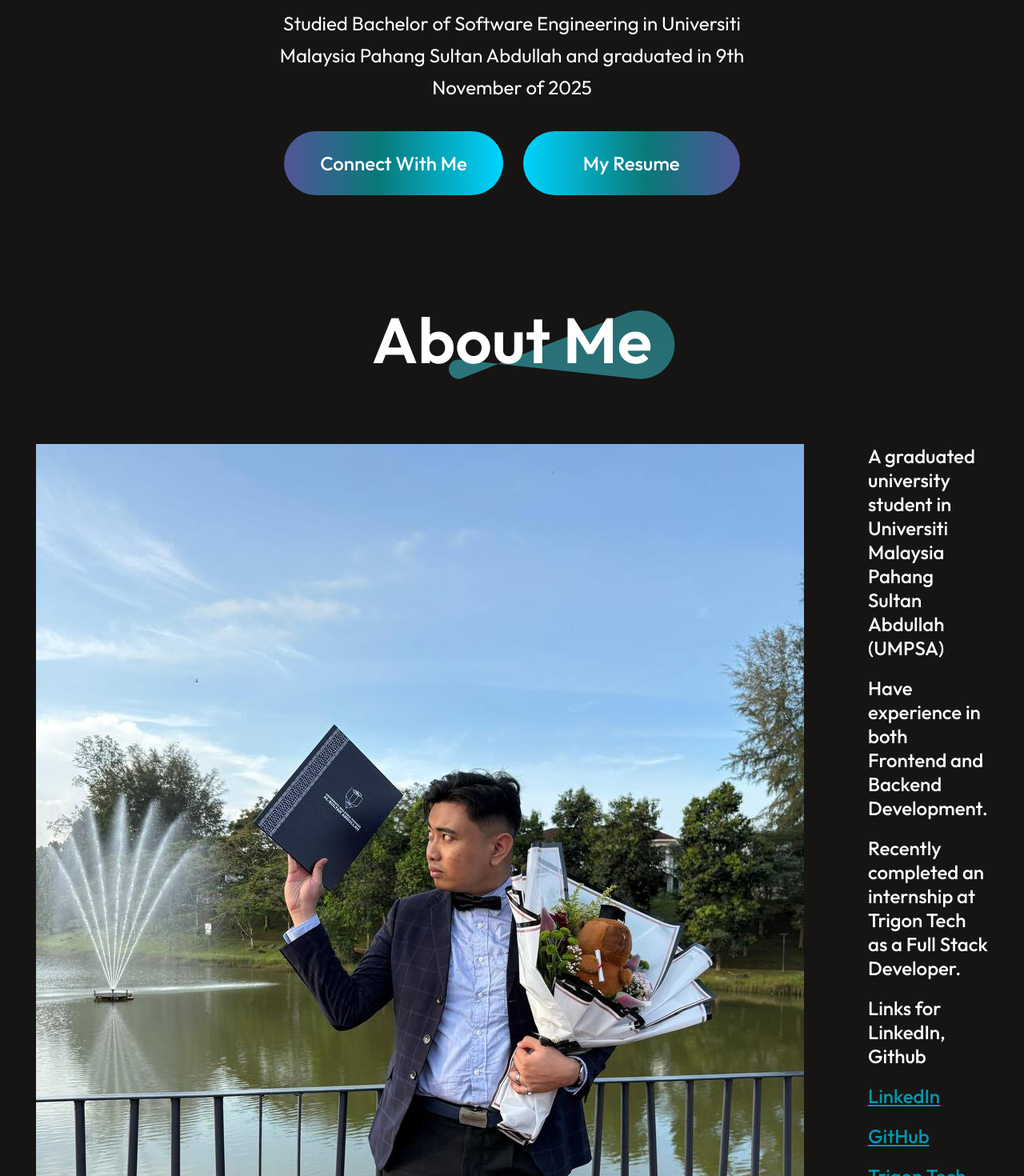
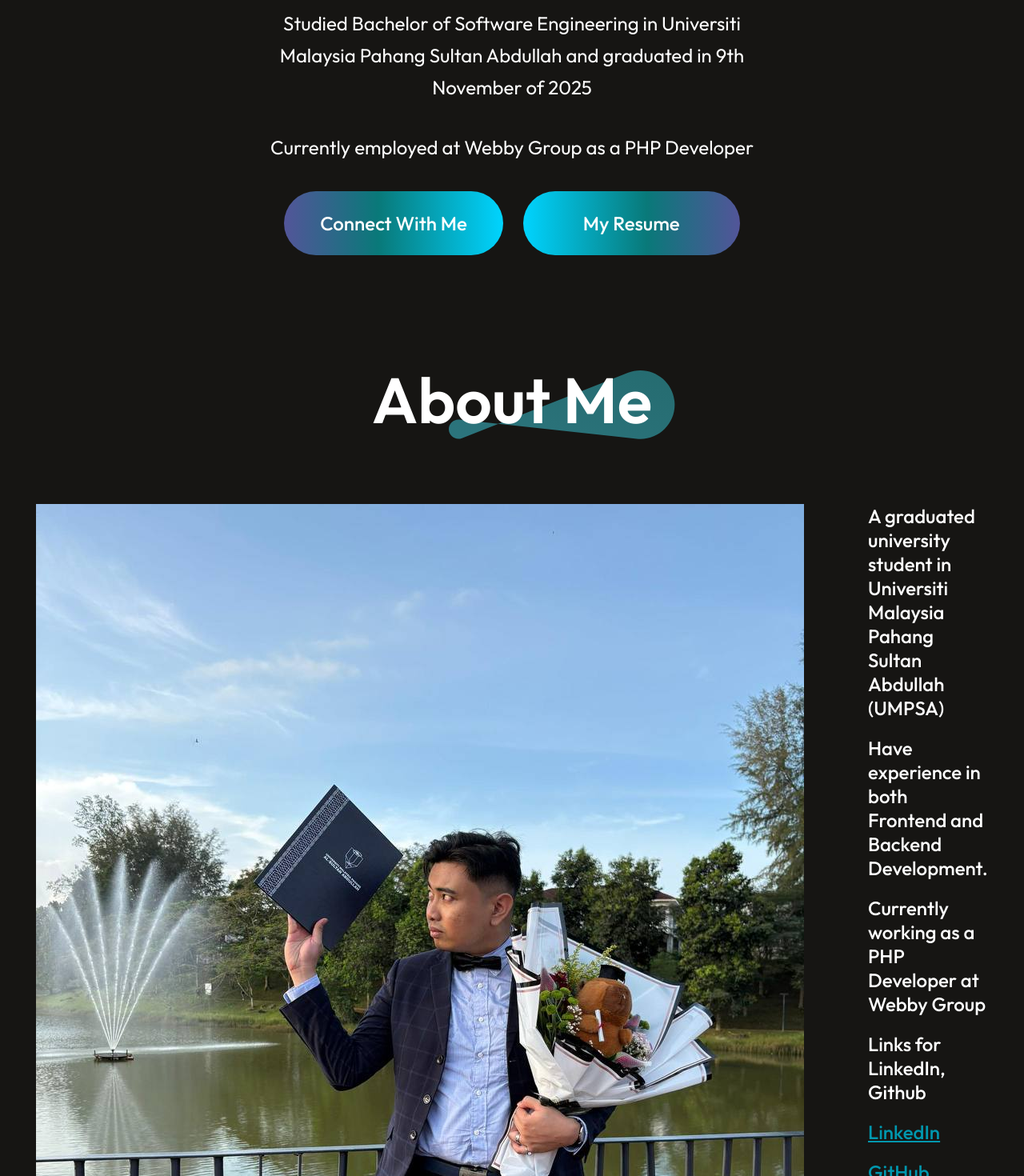
Before and after one commit to Zeyynn/RazinPortfolioReactJS, a React (Vite) app: page / in a window 1280 px wide. Shown: the part 1186-2656 px from the top of the page at 80% size. Built offline with nearby package versions, Linux system fonts and the light colour scheme.

Commit message:
Update employment information in About and Hero sections

```diff
--- a/src/Components/Navbar/About/About.jsx
+++ b/src/Components/Navbar/About/About.jsx
@@ -18,7 +18,7 @@ const About = () => {
           <div className="about-para">                      {/*About Me Desc*/}
             <p>A graduated university student in Universiti Malaysia Pahang Sultan Abdullah (UMPSA)</p>
             <p>Have experience in both Frontend and Backend Development.</p>
-            <p>Recently completed an internship at Trigon Tech as a Full Stack Developer.</p>
+            <p>Currently working as a PHP Developer at Webby Group</p>
             <p>Links for LinkedIn, Github</p>
             <p><a href="https://www.linkedin.com/in/hariz-razin-m-893638302" target="_blank" rel="noopener noreferrer" className='links'>LinkedIn</a></p>
             <p><a href="https://github.com/Zeyynn" target="_blank" rel="noopener noreferrer" className='links'>GitHub</a></p>
--- a/src/Components/Navbar/Hero/Hero.jsx
+++ b/src/Components/Navbar/Hero/Hero.jsx
@@ -12,6 +12,7 @@ const Hero = () => {
         <img src={profile_img} className="profile-image" alt =""/>
         <h1><span className='hero-name'>I'm Hariz Razin,</span> a recently fresh graduate in <span className='hero-country'>Malaysia</span></h1>
         <p>Studied Bachelor of Software Engineering in Universiti Malaysia Pahang Sultan Abdullah and graduated in 9th November of 2025</p>
+        <p>Currently employed at Webby Group as a PHP Developer</p>
         <div className="hero-action">                         {/*Profile Links to Github and Linkedin*/}
             <div className="hero-connect"><AnchorLink className='anchor-link' offset={50} href='#contact'>Connect With Me</AnchorLink></div>
             <a href="/HarizRazin_Resume.pdf" download="Hariz_Razin_Resume.pdf" className="hero-resume">My Resume</a>
```
